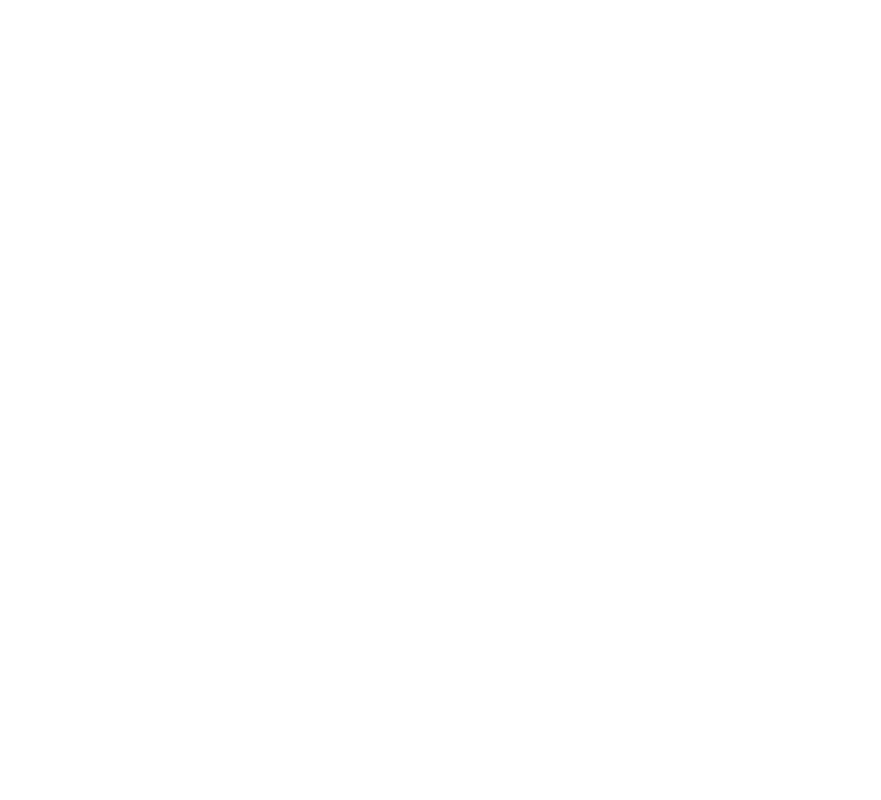
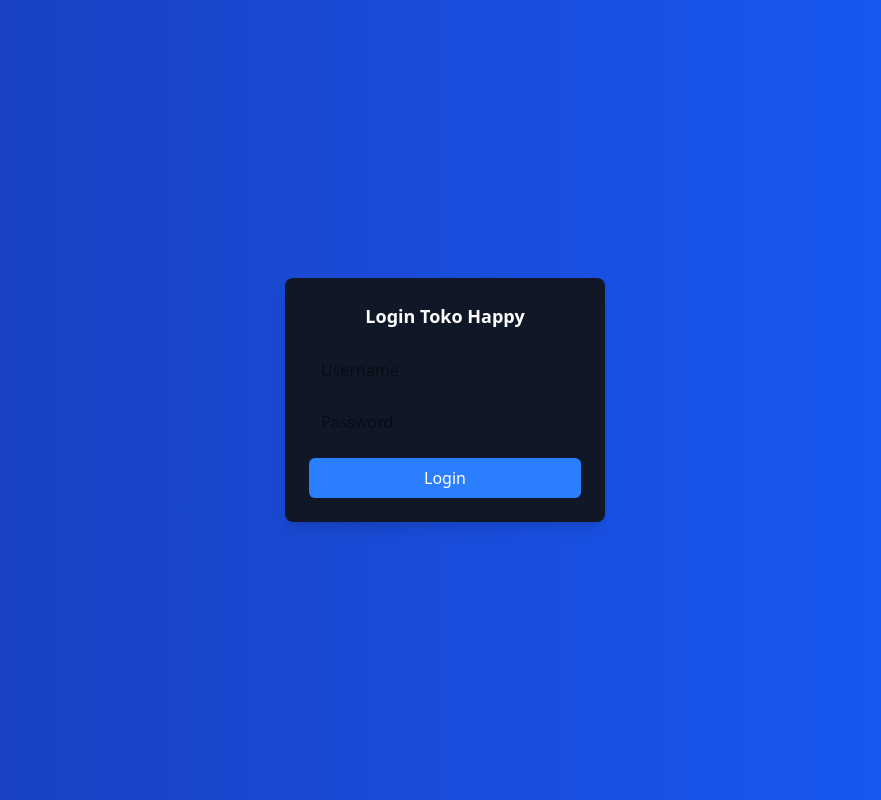
Before and after one commit to Opjasson/toko_happy, a React (Vite) app in the folder toko_happy/: page /login in a window 1280 px wide. Before the commit this address had no page. Shown: the whole page, without its empty margins (195-1076 px from the left). Built offline with nearby package versions, Linux system fonts and the light colour scheme.

Commit message:
frontend : add login route

```diff
--- a/toko_happy/src/App.jsx
+++ b/toko_happy/src/App.jsx
@@ -8,6 +8,7 @@
 import TambahProduk from "./Pages/TambahProduk";
 import UbahProduk from "./Pages/UbahProduk";
 import CetakTransaksi from "./Pages/CetakTransaksi";
+import LoginPage from "./Pages/LoginPage";
 
 
 function App() {
@@ -16,6 +17,7 @@
         <>
             <BrowserRouter>
                 <Routes>
+                    <Route path="/login" element={<LoginPage />} />
                     <Route path="/" element={<Dashboard />} />
                     <Route path="/kelola-produk" element={<KelolaProduk />} />
                     <Route
--- a/toko_happy/src/Pages/LoginPage.jsx
+++ b/toko_happy/src/Pages/LoginPage.jsx
@@ -1,4 +1,4 @@
-import React from 'react'
+import React, { useState } from 'react'
 
 const LoginPage = () => {
   const [username, setUsername] = useState("");
```
